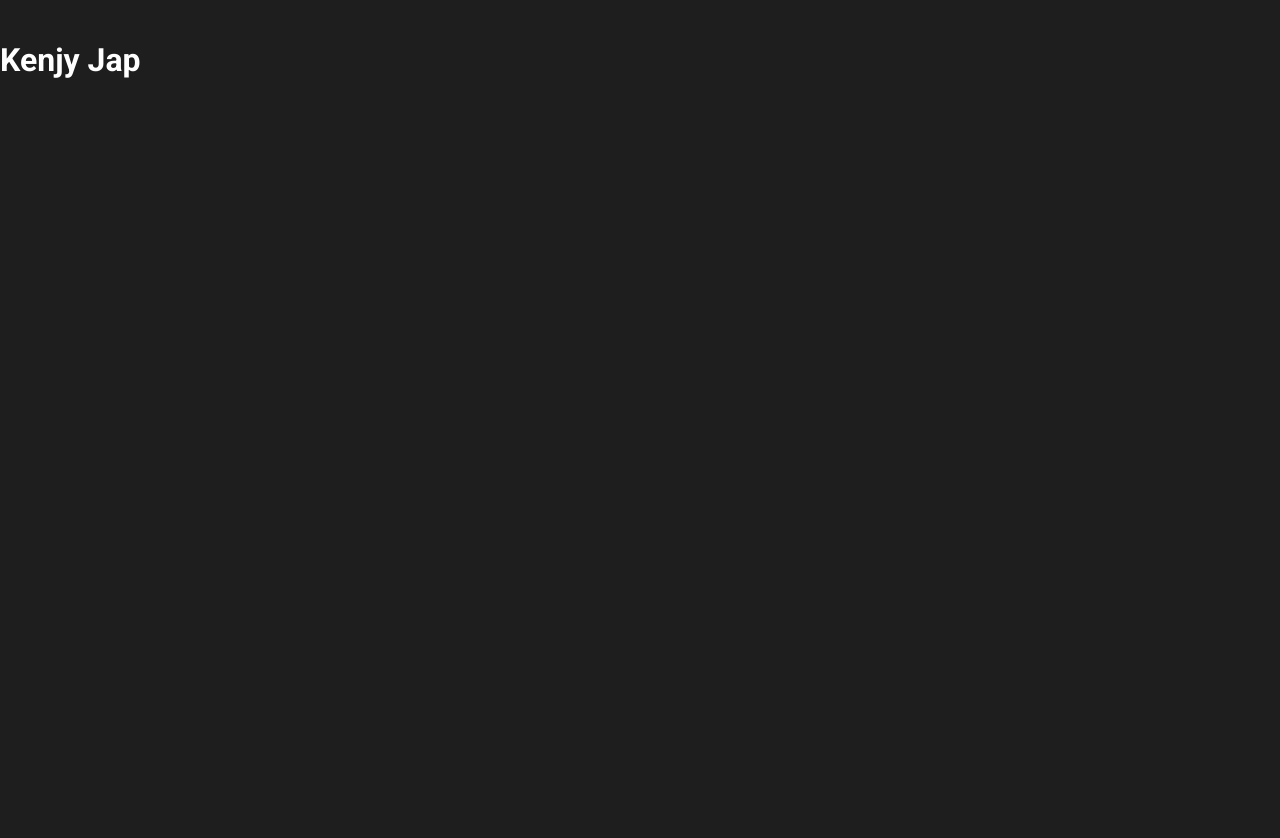
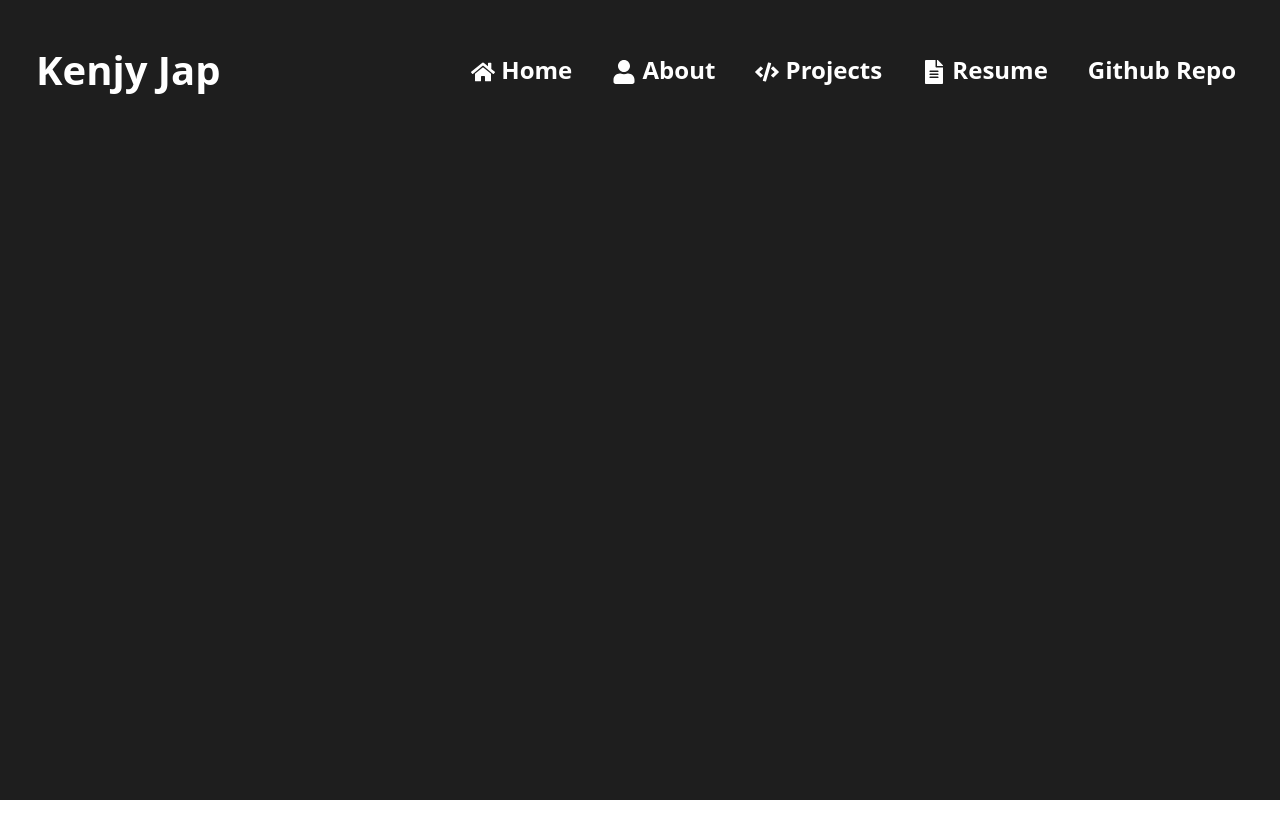
Before and after one commit to Kenhie94/kenjyjap.github.io, a Next.js app in the folder client/: page / in a window 1280 px wide. After the commit the page ends 800 px from the top, so only its background shows below. Built offline with nearby package versions, Linux system fonts and the light colour scheme.

Commit message:
Navbar styling

```diff
--- a/client/package.json
+++ b/client/package.json
@@ -9,9 +9,11 @@
     "lint": "next lint"
   },
   "dependencies": {
+    "bootstrap": "^5.3.3",
     "next": "15.1.6",
     "react": "^19.0.0",
     "react-dom": "^19.0.0",
+    "react-icons": "^5.4.0",
     "styled-components": "^6.1.14"
   },
   "devDependencies": {
--- a/client/src/app/components/Navbar.js
+++ b/client/src/app/components/Navbar.js
@@ -1,7 +1,50 @@
+"use client";
+
+import React from "react";
+import Link from "next/link";
+import { FaHome, FaUser, FaCode, FaFileAlt, FaBars, FaTimes, FaGithub, FaStar, FaCodeBranch } from 'react-icons/fa';
+import "./style.css";
+
 export default function Navbar() {
   return (
-    <header>
-      <h1>Kenjy Jap</h1>
-    </header>
-  )
+    <nav className="Header-Container navbar navbar-expand-lg px-4">
+      <div className="container-fluid d-flex justify-content-between align-items-center">
+        {/* Left Side - Brand Name */}
+        <Link className="navbar-brand fs-1 fw-bold" href="#">
+          Kenjy Jap
+        </Link>
+
+        {/* Right Side - Navigation Links */}
+        <div className="d-flex">
+          <ul className="navbar-nav d-flex flex-row gap-4 fs-4 fw-bold">
+            <li className="nav-item">
+              <Link className="nav-link" href="#">
+                <FaHome /> Home
+              </Link>
+            </li>
+            <li className="nav-item">
+              <Link className="nav-link" href="#about">
+                <FaUser /> About
+              </Link>
+            </li>
+            <li className="nav-item">
+              <Link className="nav-link" href="#projects">
+                <FaCode /> Projects
+              </Link>
+            </li>
+            <li className="nav-item">
+              <Link className="nav-link" href="#resume">
+                <FaFileAlt /> Resume
+              </Link>
+            </li>
+            <li className="nav-item">
+              <Link className="nav-link" href="https://github.com/Kenhie94/kenjyjap.github.io">
+                Github Repo
+              </Link>
+            </li>
+          </ul>
+        </div>
+      </div>
+    </nav>
+  );
 }
--- /dev/null
+++ b/client/src/app/components/style.css
@@ -0,0 +1,17 @@
+/* Ensure Header-Container has a dark background and white text */
+.Header-Container {
+  background-color: #1e1e1e; /* Dark background */
+  color: white !important; /* Ensure text is white */
+  padding: 15px 0; /* Add some padding */
+}
+
+/* Ensure navbar links are also white */
+.Header-Container .nav-link,
+.Header-Container .navbar-brand {
+  color: white !important; /* Override Bootstrap default */
+}
+
+/* Add hover effect */
+.Header-Container .nav-link:hover {
+  color: #f8d210 !important; /* Change to yellow on hover */
+}
--- a/client/src/app/layout.js
+++ b/client/src/app/layout.js
@@ -1,4 +1,5 @@
 import "./globals.css"
+import "bootstrap/dist/css/bootstrap.min.css";
 
 export default function RootLayout({ children }) {
   return (
```
Also changed, not shown: 1 other file (tests, documents, lock files or other folders).
